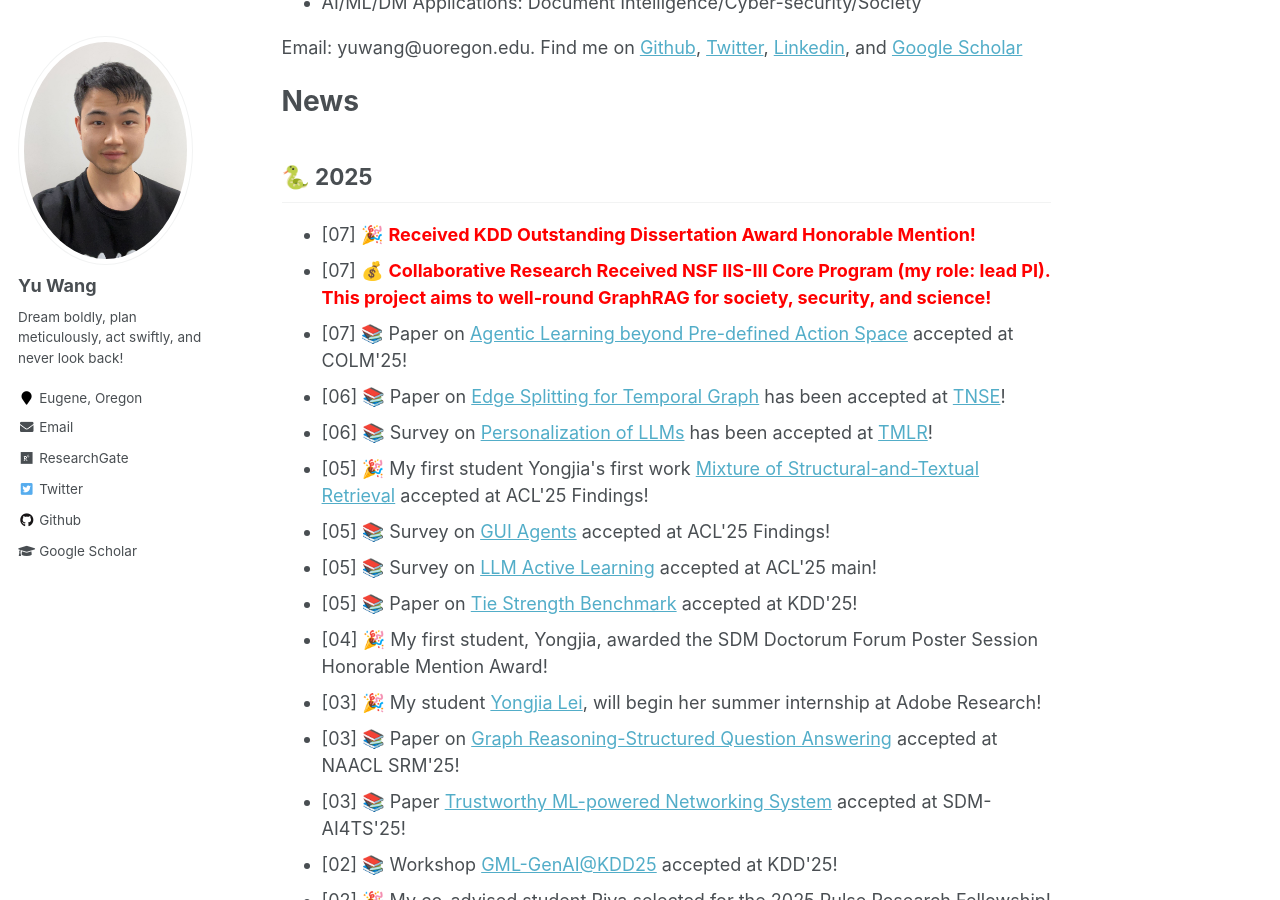
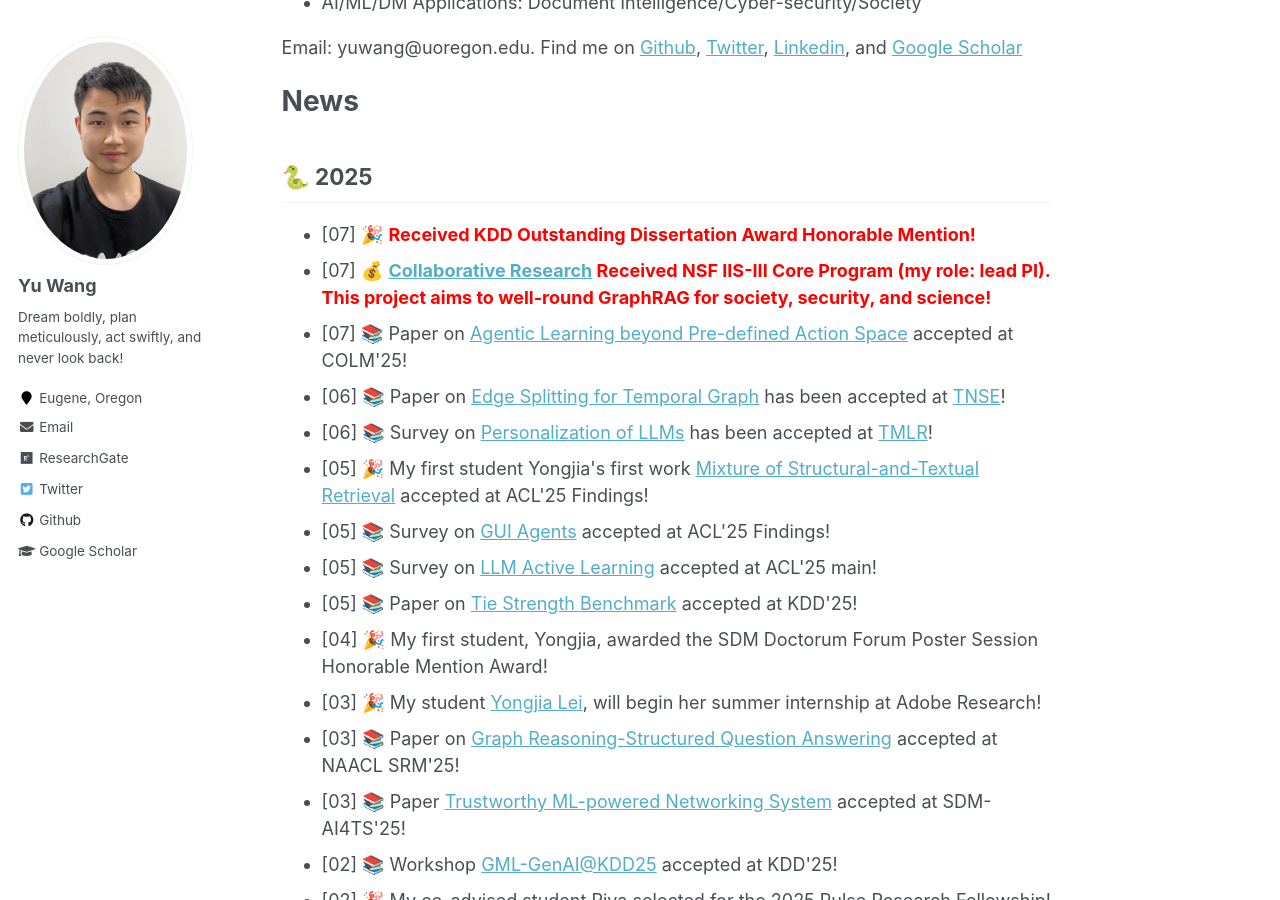
Before and after one commit to yuwang0103/yuwang0103.github.io, a Jekyll site: the page built from _pages/about.md, in a window 1280 px wide and 900 px high, scrolled down 716 px. Built offline with Jekyll 4.4.1, drawn with Linux system fonts in a browser that asks for light colours.

Commit message:
Update about.md

```diff
--- a/_pages/about.md
+++ b/_pages/about.md
@@ -35,7 +35,7 @@ News
 -----
 <ul>
 <li>[07] 🎉 <span style="color:red"><b>Received KDD Outstanding Dissertation Award Honorable Mention!</b></span></li>
-<li>[07] 💰 <span style="color:red"><b>Collaborative Research Received NSF IIS-III Core Program (my role: lead PI). This project aims to well-round GraphRAG for society, security, and science!</b></span></li>
+<li>[07] 💰 <span style="color:red"><b><a href='https://kindlab-fly.github.io/projects/nsf-III-GraphRAG/'>Collaborative Research</a> Received NSF IIS-III Core Program (my role: lead PI). This project aims to well-round GraphRAG for society, security, and science!</b></span></li>
 <li>[07] 📚 Paper on <a href='https://arxiv.org/abs/2411.01747'>Agentic Learning beyond Pre-defined Action Space</a> accepted at COLM'25!</li>
 <li>[06] 📚 Paper on <a href='https://ieeexplore.ieee.org/document/11029199'>Edge Splitting for Temporal Graph</a> has been accepted at <a href='https://ieeexplore.ieee.org/xpl/RecentIssue.jsp?punumber=6488902'>TNSE</a>!</li>
 <li>[06] 📚 Survey on <a href='https://arxiv.org/abs/2411.00027'>Personalization of LLMs</a> has been accepted at <a href='https://jmlr.org/tmlr/'>TMLR</a>!</li>
```
